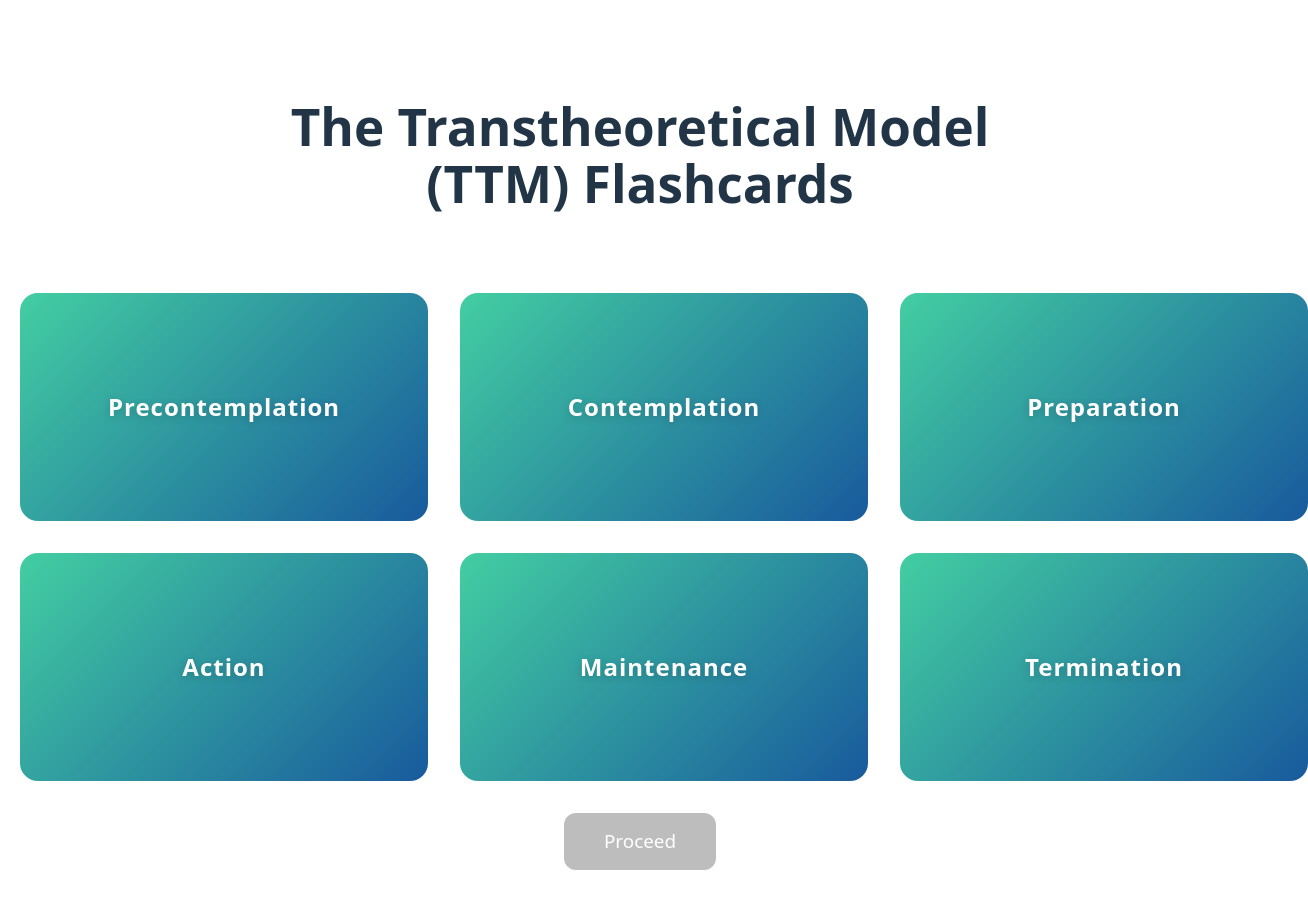
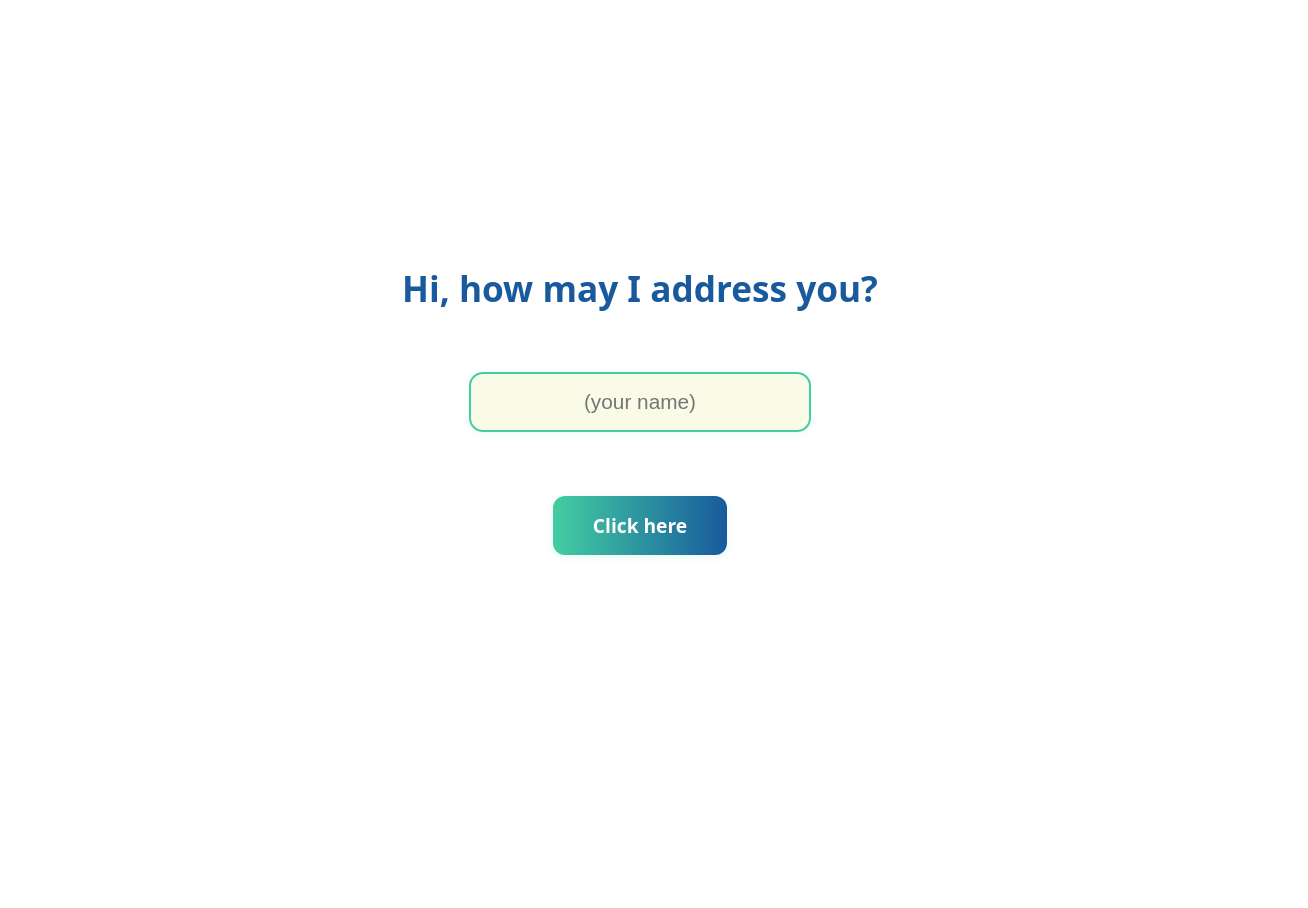
Before and after one commit to HomeStayHubby/ttm-flashcards, a Vue app: page / in a window 1280 px wide. Shown: the top 908 px of the page, 1308 px wide, since content can reach past the window. After the commit the page ends 800 px from the top, so only its background shows below. Built offline with nearby package versions, Linux system fonts and the light colour scheme.

Commit message:
feat: add splash page, personalized title, improved advice and card UI

```diff
--- a/package.json
+++ b/package.json
@@ -6,13 +6,15 @@
   "scripts": {
     "dev": "vite",
     "build": "vite build",
-    "preview": "vite preview"
+    "preview": "vite preview",
+    "deploy": "vite build && gh-pages -d dist"
   },
   "dependencies": {
     "vue": "^3.5.13"
   },
   "devDependencies": {
     "@vitejs/plugin-vue": "^5.2.3",
+    "gh-pages": "^6.3.0",
     "vite": "^6.3.5"
   }
 }
--- a/src/App.vue
+++ b/src/App.vue
@@ -5,8 +5,16 @@ import { ref } from 'vue'
 
 const showAdvice = ref(false)
 const selectedStage = ref(null)
+const showToast = ref(false)
+const showSplash = ref(true)
+const userName = ref('')
 
 function handleProceed(stage) {
+  if (!stage) {
+    showToast.value = true
+    setTimeout(() => showToast.value = false, 2000)
+    return
+  }
   selectedStage.value = stage
   showAdvice.value = true
 }
@@ -14,13 +22,40 @@ function handleBack() {
   showAdvice.value = false
   selectedStage.value = null
 }
+function handleSplash() {
+  if (!userName.value.trim()) {
+    showToast.value = true
+    setTimeout(() => showToast.value = false, 2200)
+    return
+  }
+  showSplash.value = false
+}
 </script>
 
 <template>
   <div class="container">
-    <template v-if="!showAdvice">
-      <h1>The Transtheoretical Model (TTM) Flashcards</h1>
+    <template v-if="showSplash">
+      <div class="splash">
+        <h1>Hi, how may I address you?</h1>
+        <input
+          v-model="userName"
+          class="name-input"
+          type="text"
+          placeholder="(your name)"
+          @keyup.enter="handleSplash"
+        />
+        <button class="splash-btn" @click="handleSplash">Click here</button>
+      </div>
+      <transition name="fade">
+        <div v-if="showToast" class="toast">A name is important, because it is your identity - and you are important. What may I call you?</div>
+      </transition>
+    </template>
+    <template v-else-if="!showAdvice">
+      <h1>How do you feel about your current situation<span v-if="userName">, {{ userName }}</span>?</h1>
       <FlashcardList @proceed="handleProceed" />
+      <transition name="fade">
+        <div v-if="showToast" class="toast">Please select a stage before proceeding.</div>
+      </transition>
     </template>
     <template v-else>
       <AdvicePage :stage="selectedStage" @back="handleBack" />
@@ -30,9 +65,75 @@ function handleBack() {
 
 <style scoped>
 .container {
-  max-width: 700px;
+  max-width: 900px;
   margin: 0 auto;
   padding: 2rem;
   font-family: system-ui, sans-serif;
+  position: relative;
+}
+.splash {
+  display: flex;
+  flex-direction: column;
+  align-items: center;
+  justify-content: center;
+  min-height: 70vh;
+  gap: 2.5rem;
+}
+.splash h1 {
+  font-size: 2.2rem;
+  color: #185a9d;
+  margin-bottom: 1.5rem;
+  text-align: center;
+}
+.name-input {
+  font-size: 1.3rem;
+  padding: 1rem 2.2rem;
+  border-radius: 14px;
+  border: 2px solid #43cea2;
+  outline: none;
+  background: #f9fbe7;
+  color: #333;
+  margin-bottom: 1.5rem;
+  box-shadow: 0 2px 12px rgba(67,206,162,0.08);
+  text-align: center;
+  transition: border 0.2s;
+}
+.name-input:focus {
+  border: 2px solid #185a9d;
+}
+.splash-btn {
+  padding: 1rem 2.5rem;
+  font-size: 1.2rem;
+  border: none;
+  border-radius: 12px;
+  background: linear-gradient(90deg, #43cea2 0%, #185a9d 100%);
+  color: #fff;
+  cursor: pointer;
+  font-weight: bold;
+  transition: background 0.2s;
+  box-shadow: 0 2px 8px rgba(67,206,162,0.12);
+}
+.splash-btn:hover {
+  background: #185a9d;
+}
+.toast {
+  position: fixed;
+  left: 50%;
+  bottom: 2.5rem;
+  transform: translateX(-50%);
+  background: #222;
+  color: #fff;
+  padding: 1rem 2rem;
+  border-radius: 8px;
+  box-shadow: 0 2px 12px rgba(0,0,0,0.18);
+  font-size: 1.1rem;
+  opacity: 0.95;
+  z-index: 1000;
+}
+.fade-enter-active, .fade-leave-active {
+  transition: opacity 0.5s;
+}
+.fade-enter-from, .fade-leave-to {
+  opacity: 0;
 }
 </style>
--- a/src/components/AdvicePage.vue
+++ b/src/components/AdvicePage.vue
@@ -4,44 +4,96 @@ const props = defineProps({
   stage: Object
 })
 const emit = defineEmits(['back'])
-const advice = computed(() => props.stage?.advice || '')
+
+const advice = computed(() => {
+  if (!props.stage) return ''
+  switch (props.stage.name) {
+    case 'Precontemplation':
+      return `☀️ <b>Welcome, friend.</b><br><br>It's perfectly normal to feel comfortable where you are, and sometimes we don't see a need for change. <br><br>🌱 <b>Take a gentle moment</b> to reflect on your life and consider if there are areas where you could grow. Remember, awareness is the first step, and you are not alone in this journey.<br><br>💡 If you ever feel ready, know that support and understanding await you.`
+    case 'Contemplation':
+      return `🤔 <b>You are beginning to recognize</b> that change might be beneficial, and that's a courageous step.<br><br>It's okay to feel uncertain or even conflicted. <br><br>⏳ <b>Take your time</b> to weigh the pros and cons, and talk to people you trust.<br><br>🚶 Every great journey begins with a single thought, and you are already on your way.`
+    case 'Preparation':
+      return `📝 <b>You are preparing for change</b>, and that is something to be proud of.<br><br>Start by setting small, achievable goals and gather the resources or support you need.<br><br>🌈 <b>It's natural to feel both hopeful and nervous.</b> Trust in your ability to take the next step, and know that progress, not perfection, is what matters most.`
+    case 'Action':
+      return `💪 <b>You are actively making changes</b>, and that takes real strength and commitment.<br><br>🎉 <b>Celebrate your progress</b>, no matter how small, and be gentle with yourself if you stumble.<br><br>Every effort you make is a testament to your determination. Keep going, and remember that setbacks are just part of the learning process.`
+    case 'Maintenance':
+      return `🌻 <b>You have come so far</b>, and your new habits are becoming part of who you are.<br><br>Stay mindful of your progress and continue to nurture your growth.<br><br>🛡️ <b>If challenges arise</b>, remember how much you have already accomplished. You are resilient, and you have the wisdom to sustain these positive changes.`
+    case 'Termination':
+      return `🏆 <b>You have fully integrated this change</b> into your life, and you are a shining example to others.<br><br>Take a moment to honor your journey and the strength it took to get here.<br><br>🌟 <b>Share your experience</b> with those who may need encouragement, and remember that your story can inspire hope in others.`
+    default:
+      return ''
+  }
+})
 </script>
 
 <template>
-  <div class="advice-page">
-    <h2>Advice for {{ props.stage?.name }}</h2>
-    <p class="advice-text">{{ advice }}</p>
-    <button class="back-btn" @click="emit('back')">Back to Flashcards</button>
+  <div class="advice-rect">
+    <div class="advice-content">
+      <h2>Advice for {{ props.stage?.name }}</h2>
+      <p class="advice-text" v-html="advice"></p>
+      <button class="back-btn" @click="emit('back')">Back to Selection</button>
+    </div>
   </div>
 </template>
 
 <style scoped>
-.advice-page {
+.advice-rect {
+  position: fixed;
+  top: 0;
+  left: 0;
+  width: 100vw;
+  height: 100vh;
+  background: linear-gradient(120deg, #fffbe6 0%, #fff9c4 100%);
+  display: flex;
+  align-items: center;
+  justify-content: center;
+  z-index: 2000;
+}
+.advice-content {
+  background: #fffde7;
+  border-radius: 32px;
+  box-shadow: 0 8px 32px rgba(0,0,0,0.10);
+  padding: 3.5rem 3rem 2.5rem 3rem;
+  max-width: 700px;
+  width: 90vw;
+  min-height: 60vh;
+  text-align: left;
   display: flex;
   flex-direction: column;
-  align-items: center;
-  margin-top: 3rem;
+  align-items: flex-start;
+  justify-content: center;
+}
+.advice-content h2 {
+  font-size: 2.2rem;
+  margin-bottom: 2rem;
+  color: #f9a825;
+  text-align: left;
+  width: 100%;
 }
 .advice-text {
-  font-size: 1.2rem;
-  margin: 2rem 0;
-  background: linear-gradient(135deg, #f7971e 0%, #ffd200 100%);
+  font-size: 1.25rem;
+  margin-bottom: 2.5rem;
   color: #333;
-  padding: 1.5rem 2rem;
-  border-radius: 12px;
-  box-shadow: 0 2px 8px rgba(0,0,0,0.10);
+  line-height: 1.8;
+  width: 100%;
+}
+.advice-text b {
+  color: #fbc02d;
 }
 .back-btn {
-  padding: 0.7rem 2rem;
-  font-size: 1rem;
+  align-self: flex-end;
+  padding: 0.9rem 2.2rem;
+  font-size: 1.1rem;
   border: none;
-  border-radius: 8px;
-  background: linear-gradient(90deg, #43cea2 0%, #185a9d 100%);
-  color: #fff;
+  border-radius: 10px;
+  background: linear-gradient(90deg, #ffe082 0%, #ffd54f 100%);
+  color: #333;
+  font-weight: bold;
   cursor: pointer;
   transition: background 0.2s;
+  box-shadow: 0 2px 8px rgba(251,192,45,0.12);
 }
 .back-btn:hover {
-  background: #1565c0;
+  background: #ffe082;
 }
 </style>
--- a/src/components/FlashcardList.vue
+++ b/src/components/FlashcardList.vue
@@ -5,8 +5,10 @@ const emit = defineEmits(['proceed'])
 const stages = [
   {
     name: 'Precontemplation',
+    front: 'I feel indifferent or fine.',
     signs: [
-      'I feel like I don’t have a problem or don’t need to change.',
+      'Precontemplation Stage',
+      'I feel like I don\'t have a problem or don\'t need to change.',
       'I feel comfortable with my current behavior.',
       'I feel that change is not necessary for me right now.'
     ],
@@ -14,34 +16,42 @@ const stages = [
   },
   {
     name: 'Contemplation',
+    front: 'I feel unsure, I think I want to do things differently but not sure how or if I should',
     signs: [
+      'Contemplation Stage',
       'I feel uncertain about changing.',
-      'I feel like I should change, but I’m not sure how or when.',
+      'I feel like I should change, but I\'m not sure how or when.',
       'I feel both the benefits and barriers of changing.'
     ],
     advice: 'Weigh the benefits and barriers. Consider what motivates you to change.'
   },
   {
     name: 'Preparation',
+    front: 'I\'m ready for a change, maybe a little scared',
     signs: [
+      'Preparation Stage',
       'I feel ready to make a change soon.',
-      'I feel like I’m making plans or small steps toward change.',
+      'I feel like I\'m making plans or small steps toward change.',
       'I feel hopeful and a bit nervous about starting.'
     ],
     advice: 'Set clear, achievable goals. Make a concrete plan and seek support.'
   },
   {
     name: 'Action',
+    front: 'I\'m taking steps to make changes, it\'s not easy, but I can do it!',
     signs: [
-      'I feel proud that I’m making changes.',
+      'Action Stage',
+      'I feel proud that I\'m making changes.',
       'I feel challenged but motivated to keep going.',
-      'I feel like I’m actively working on new habits.'
+      'I feel like I\'m actively working on new habits.'
     ],
     advice: 'Stay focused and committed. Celebrate progress and manage obstacles.'
   },
   {
     name: 'Maintenance',
+    front: 'I think I\'m doing well, this is the new Me!',
     signs: [
+      'Maintenance Stage',
       'I feel confident in my new behavior.',
       'I feel determined to avoid slipping back.',
       'I feel like my new habits are becoming part of my life.'
@@ -50,7 +60,9 @@ const stages = [
   },
   {
     name: 'Termination',
+    front: 'I am fully confident of the new me. I think I can help others too.',
     signs: [
+      'Termination Stage',
       'I feel no temptation to return to my old ways.',
       'I feel strong and in control of my choices.',
       'I feel like this change is now a natural part of who I am.'
@@ -81,19 +93,24 @@ function proceed(stage) {
         :class="{ flipped: flipped[idx] }"
         @click="flipCard(idx)"
       >
-        <div class="flashcard-inner">
-          <div class="flashcard-front">
-            <h2>{{ stage.name }}</h2>
-          </div>
-          <div class="flashcard-back">
-            <ul>
-              <li v-for="sign in stage.signs" :key="sign">{{ sign }}</li>
-            </ul>
-          </div>
+        <div class="flashcard-front">
+          <h2>{{ stage.front }}</h2>
+        </div>
+        <div class="flashcard-back">
+          <div class="card-back-title">{{ stage.signs[0] }}</div>
+          <ul>
+            <li v-for="sign in stage.signs.slice(1)" :key="sign">{{ sign }}</li>
+          </ul>
         </div>
       </div>
     </div>
-    <button class="proceed-btn" @click="proceed(stages.find((_,i)=>flipped[i]))" :disabled="!flipped.includes(true)">Proceed</button>
+    <button
+      class="proceed-btn"
+      @click="proceed(stages.find((_,i)=>flipped[i]))"
+      :disabled="!flipped.includes(true)"
+    >
+      Proceed
+    </button>
   </div>
 </template>
 
@@ -180,6 +197,15 @@ function proceed(stage) {
   text-indent: -1em;
 }
 
+.card-back-title {
+  font-weight: bold;
+  text-align: center;
+  font-size: 1.25rem;
+  margin-bottom: 1rem;
+  text-transform: capitalize;
+  letter-spacing: 0.5px;
+}
+
 .proceed-btn {
   margin-top: 2rem;
   padding: 0.95rem 2.5rem;
--- a/vite.config.js
+++ b/vite.config.js
@@ -3,5 +3,6 @@ import vue from '@vitejs/plugin-vue'
 
 // https://vite.dev/config/
 export default defineConfig({
+  base: '/ttm-flashcards/',
   plugins: [vue()],
 })
```
Also changed, not shown: 2 other files (tests, documents, lock files or other folders).
